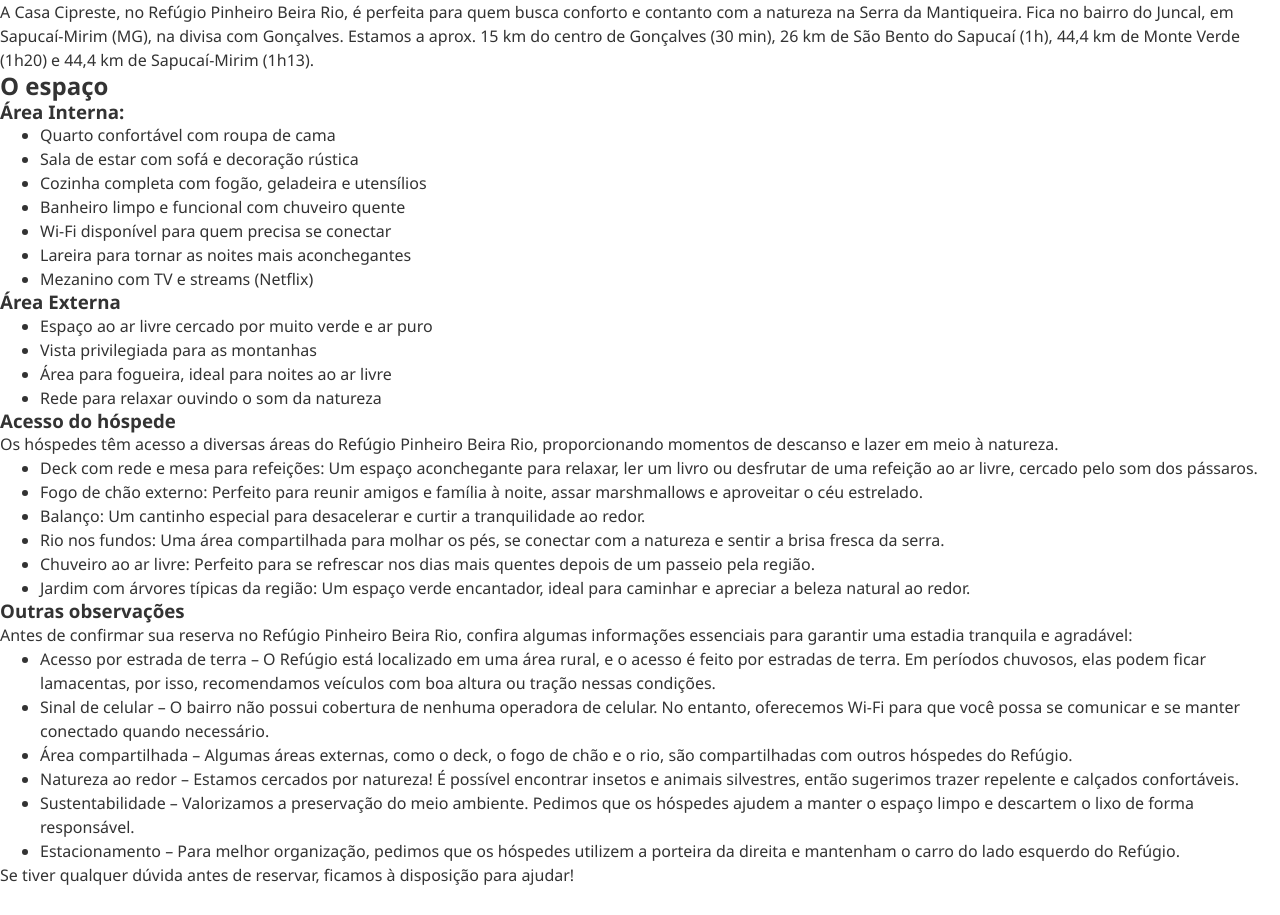
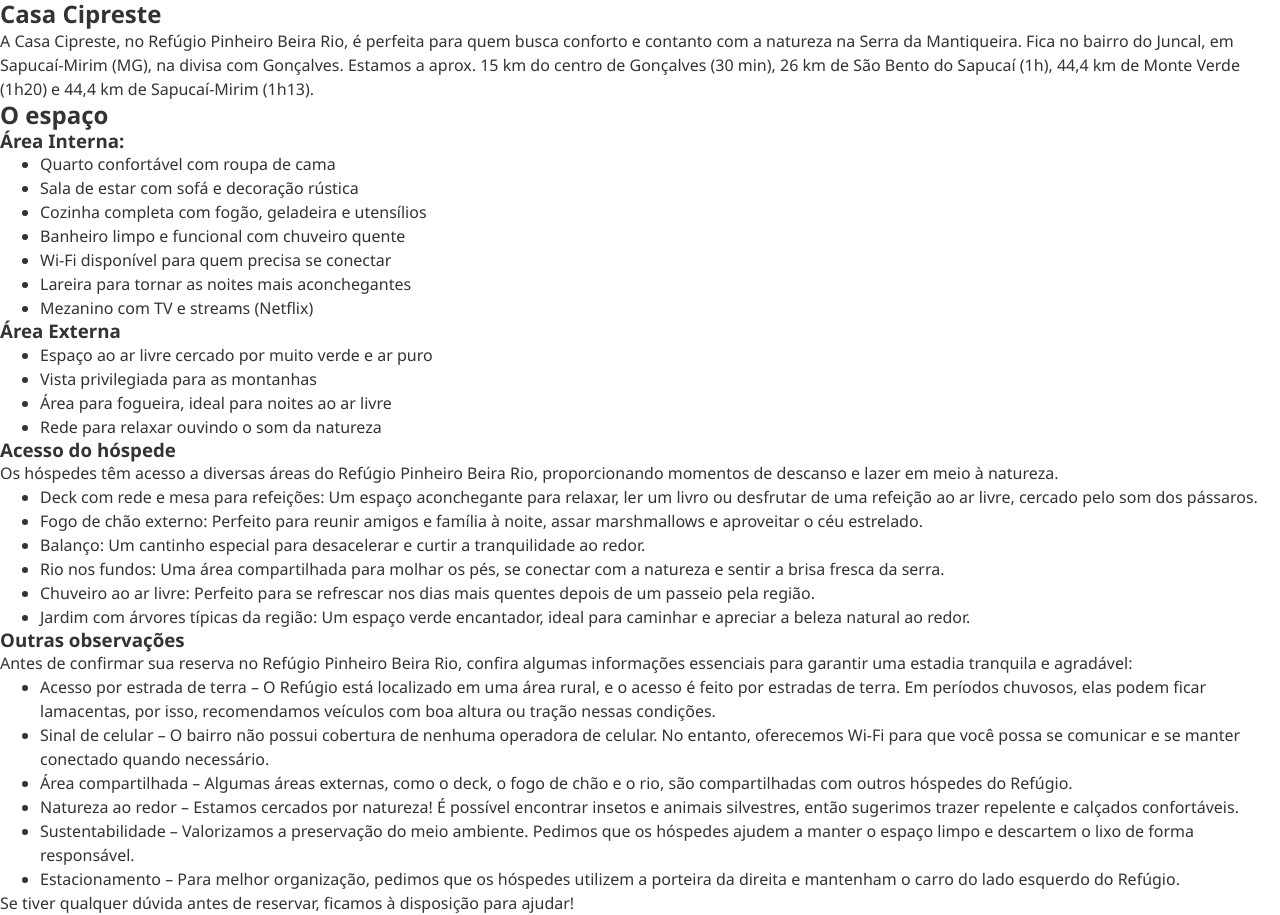
Before and after one commit to refugiopinheirobeirario/refugiopinheirobeirario.github.io, a Jekyll site: the page built from _casas/casa-cipreste.md, in a window 1280 px wide. Built offline with Jekyll 4.4.1, drawn with Linux system fonts in a browser that asks for light colours.

Commit message:
Add Casa layout

```diff
--- a/_casas/casa-cipreste.md
+++ b/_casas/casa-cipreste.md
@@ -1,5 +1,5 @@
 ---
-layout: default
+layout: casa
 title: "Casa Cipreste"
 ---
 
--- /dev/null
+++ b/_layouts/casa.html
@@ -0,0 +1,11 @@
+---
+layout: default
+---
+
+<article>
+  <header>
+    <h1>{{ page.title }}</h1>
+  </header>
+
+  {{content}}
+</article>
```
